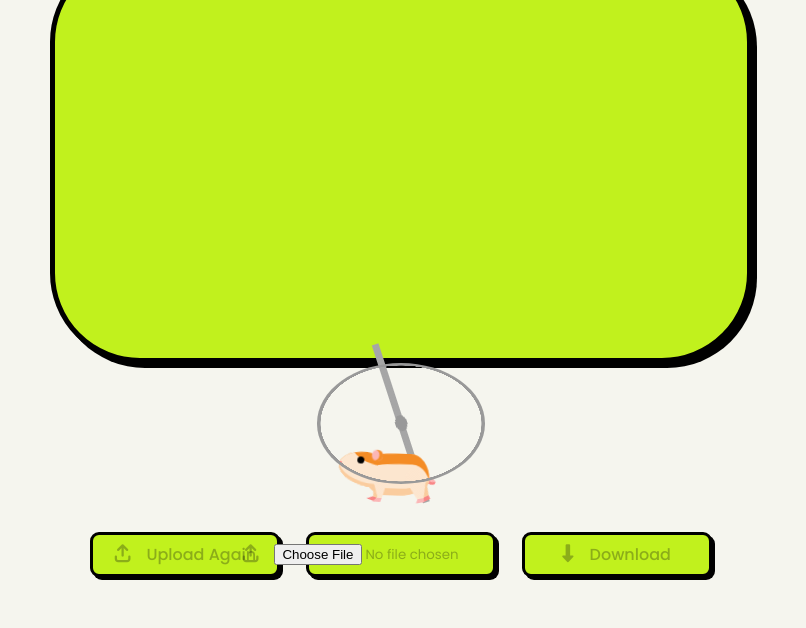
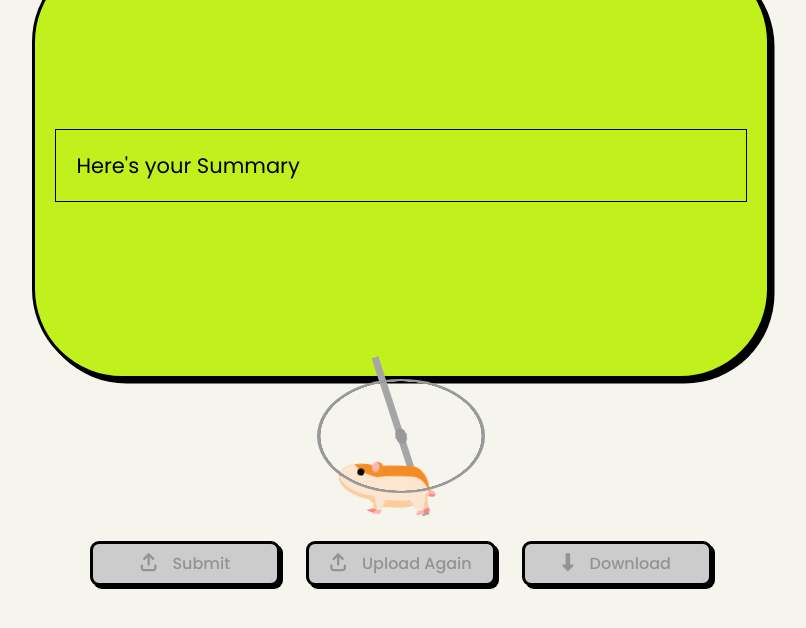
Before and after one commit to mishrayush15/NoteIt, a React (Vite) app: page / in a window 1280 px wide. Both pictures are taken after a click on the button "Submit". Shown: the part 1058-1686 px from the top of the page, without its empty margins (239-1045 px from the left). Built offline with nearby package versions, Linux system fonts and the light colour scheme; no server answers; a web font is replaced by a local one.

Commit message:
edit done

```diff
--- a/package.json
+++ b/package.json
@@ -11,6 +11,7 @@
   },
   "dependencies": {
     "@google/generative-ai": "^0.16.0",
+    "docs": "^0.3.2-canary.0",
     "docx": "^8.5.0",
     "react": "^18.3.1",
     "react-dom": "^18.3.1",
--- a/src/Components/UploadFile/UploadFile.css
+++ b/src/Components/UploadFile/UploadFile.css
@@ -16,16 +16,16 @@
     height: 70%;
     width: 60%;
     background-color: #C1F11D;
-    border: 5px solid black;
+    border: 3px solid black;
     border-radius: 90px;
     display: flex;
     justify-content: center;
     align-items: center;
     flex-direction: column;
-    box-shadow: 5px 5px 0px black;
+    box-shadow: 4.5px 4.5px 0px black;
     transition: linear 0.2s;
+    padding: 20px;
 }
-
 
 
 .upload_section_box:hover  {
@@ -45,6 +45,20 @@
     font-size: 21px;
 }
 
+.content_box {
+    height: auto;
+    width: 100%;
+    display: flex;
+    justify-content: flex-start;
+    align-items: flex-start;
+    border: 1px solid black;
+    flex-direction: column;
+    text-align: left;
+    overflow-y: auto;
+    padding: 20px;
+    margin: 30px auto;
+    box-sizing: border-box;
+}
 
 
 .options_bottom {
@@ -80,3 +94,34 @@ button:hover {
     box-shadow: none;
     background-color: #F5F5EE;
 }
+
+
+.single_option {
+    display: flex;
+    padding: 1rem;
+    gap: 1rem;
+    justify-content: center;
+    align-items: center;
+    border: 3px solid black;
+    border-radius: 9px;
+    background-color: #C1F11D;
+    font-size: 16px;
+    font-weight: 500;
+    box-shadow: 3px 3px 0px black;
+    transition: linear 0.2s;
+    cursor: pointer;
+}
+
+.single_option:disabled {
+    background-color: #cccccc;
+    cursor: not-allowed;
+}
+
+.single_option:hover:not(:disabled) {
+    background-color: #F5F5EE;
+}
+
+.file-input-wrapper {
+    position: relative;
+    display: inline-block;
+}
--- a/src/Components/UploadFile/UploadFile.jsx
+++ b/src/Components/UploadFile/UploadFile.jsx
@@ -1,7 +1,7 @@
 import React, { useState, useEffect } from "react";
-import { run } from "../Gemini/Gemini"
+import { run } from "../Gemini/Gemini";
 import pdfToText from "react-pdftotext";
-import { Document, Packer, Paragraph, TextRun } from 'docx';
+import { Document, Packer, Paragraph, TextRun } from "docx";
 import Loader from "./Loader/Loader";
 import "./UploadFile.css";
 
@@ -12,7 +12,6 @@ const UploadFile = () => {
   const [text, setText] = useState("");
   const [downloadText, setDownloadText] = useState("");
 
-
   // Handling gemini API
   const handleGemini = async () => {
     setLoading(true);
@@ -21,45 +20,47 @@ const UploadFile = () => {
     setLoading(false);
 
     let responseArray = response.split("**");
-    let newResponse = '';
+    let newResponse = "";
     for (let i = 0; i < responseArray.length; i++) {
       if (i === 0 || i % 2 !== 1) {
         newResponse += responseArray[i];
-      }
-      else {
-        newResponse += "<b>" + responseArray[i] + "</b>"
+      } else {
+        newResponse += "<b>" + responseArray[i] + "</b>";
       }
     }
     let newResponse2 = newResponse.split("*").join("</br>");
-    let newResponse3 = newResponse2.replace(/,/g, ' ');
-    let newResponse4 = newResponse3.replace(/##/g, '=> ');
-    let newResponse5 = newResponse4.replace(/\s+/g, ' ').trim();
+    let newResponse3 = newResponse2.replace(/,/g, " ");
+    let newResponse4 = newResponse3.replace(/##/g, "=> ");
+    let newResponse5 = newResponse4.replace(/\s+/g, " ").trim();
     setResult(newResponse5);
 
     const plainText = newResponse5
-      .replace(/<\/b>/g, '')
-      .replace(/<b>/g, '')
-      .replace(/<\/br>/g, '\n');
+      .replace(/<\/b>/g, "")
+      .replace(/<b>/g, "")
+      .replace(/<\/br>/g, "\n");
     setDownloadText(plainText);
-  }
+  };
 
   // extract text from pdf
   const pdfExtract = (e) => {
     const file = e.target.files[0];
     if (file) {
       pdfToText(file)
-        .then(text => setText(text))
-        .catch(error => console.error(error))
+        .then((text) => setText(text))
+        .catch((error) => console.error(error));
     } else {
       alert("File not selected!!");
     }
-  }
+  };
 
   // creating docx file
   const handleDownloadWord = async () => {
-    const paragraphs = downloadText.split('\n').map(line => new Paragraph({
+    const paragraphs = downloadText.split("\n").map(
+      (line) =>
+        new Paragraph({
           children: [new TextRun(line)],
-    }));
+        })
+    );
     const doc = new Document({
       sections: [
         {
@@ -70,55 +71,69 @@ const UploadFile = () => {
     });
     const blob = await Packer.toBlob(doc);
     const url = URL.createObjectURL(blob);
-    const a = document.createElement('a');
+    const a = document.createElement("a");
     a.href = url;
-    a.download = 'summary.docx';
+    a.download = "summary.docx";
     a.click();
     URL.revokeObjectURL(url);
   };
 
-
   return (
     <>
       <div className="main_container_bottom">
-        {screen ? <div className="upload_section_box">
+        {screen ? (
+          <div className="upload_section_box">
+            <div className="content_box">
+              <p className="result-data">Here's your Summary</p>
               <p dangerouslySetInnerHTML={{ __html: result }}></p>
+            </div>
+          </div>
+        ) : (
+          <div className="upload_section_box">
+            <i className="fa-solid fa-arrow-up-from-bracket"></i>
+            <input type="file" accept="application/pdf" onChange={pdfExtract} />
+            <h3>Upload your file here</h3>
+            <p>(Drag & Drop)</p>
             <p className="result-data"></p>
-        </div> : <div className="upload_section_box">
-          <i className="fa-solid fa-arrow-up-from-bracket"></i>
+          </div>
+        )}
+        {loading ? <Loader /> : null}
+        {screen ? (
+          <div className="options_bottom">
+            <button disabled={loading} className="single_option">
+              <i class="fa-solid fa-arrow-up-from-bracket"></i>
+              <p onClick={handleGemini}> Submit</p>
+            </button>
+            <div className="file-input-wrapper">
               <input
                 type="file"
                 accept="application/pdf"
                 onChange={pdfExtract}
+                id="file-input"
+                style={{ display: "none" }}
               />
-          <h3>Upload your file here</h3>
-          <p>(Drag & Drop)</p>
-          <p className="result-data"></p>
-        </div>}
-        {loading ? <Loader /> : null}
-        {screen ? <div className="options_bottom">
-          <button disabled={loading} className="single_option">
-            <i class="fa-solid fa-arrow-up-from-bracket"></i>
-            <p onClick={handleGemini}>Upload Again</p>
+              <button
+                disabled={loading}
+                className="single_option"
+                onClick={() => document.getElementById("file-input").click()}
+              >
+                <i className="fa-solid fa-arrow-up-from-bracket"></i>
+                Upload Again
               </button>
-          <button disabled={loading} className="single_option">
-            <i class="fa-solid fa-arrow-up-from-bracket"></i>
-            <input
-              type="file"
-              accept="application/pdf"
-              onChange={pdfExtract}
-            />
-          </button>
+            </div>
             <button disabled={loading} className="single_option">
               <i class="fa-solid fa-down-long"></i>
               <p onClick={handleDownloadWord}>Download</p>
             </button>
-        </div> : <button className="single_option">
+          </div>
+        ) : (
+          <button className="single_option">
             <i class="fa-solid fa-down-long"></i>
-          <p disabled={loading} onClick={handleGemini}>Submit</p>
-        </button>}
-
-
+            <p disabled={loading} onClick={handleGemini}>
+              Submit
+            </p>
+          </button>
+        )}
       </div>
     </>
   );
```
Also changed, not shown: 1 other file (tests, documents, lock files or other folders). Lines whose indentation alone changed are shown as unchanged.
